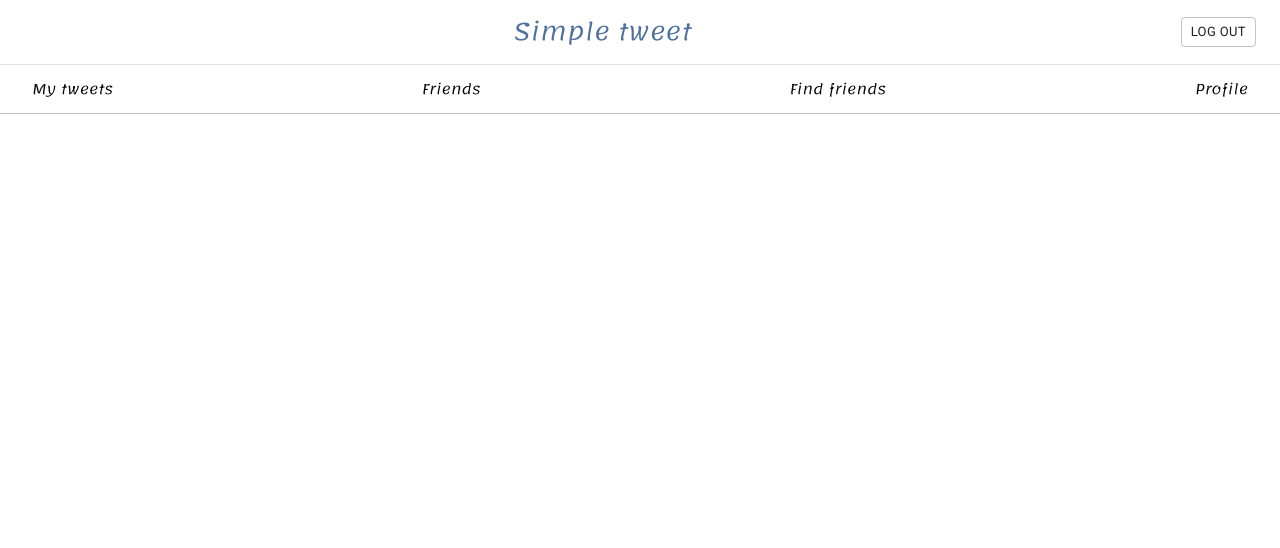
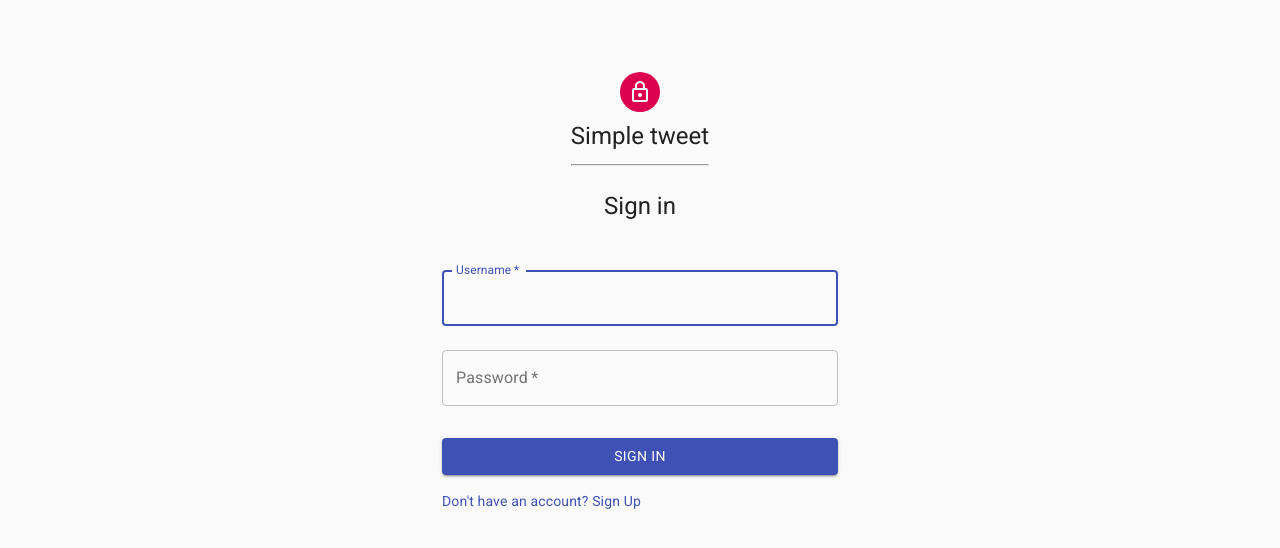
Before and after one commit to bskoric/simple-tweet-fe-fon-master, a React (Create React App) app: page /login in a window 1280 px wide. Shown: the top 548 px of the page. Built offline with nearby package versions, Linux system fonts and the light colour scheme.

Commit message:
master: Login

```diff
--- a/package.json
+++ b/package.json
@@ -5,6 +5,7 @@
   "dependencies": {
     "@material-ui/core": "^4.11.0",
     "@material-ui/icons": "^4.9.1",
+    "@material-ui/lab": "^4.0.0-alpha.56",
     "@testing-library/jest-dom": "^4.2.4",
     "@testing-library/react": "^9.3.2",
     "@testing-library/user-event": "^7.1.2",
--- a/src/App.js
+++ b/src/App.js
@@ -1,16 +1,20 @@
 import React from 'react';
 import {BrowserRouter as Router, Switch} from 'react-router-dom';
-import { Route} from 'react-router-dom'
 import './App.css';
 import Layout from "./components/layout/Layout";
 import 'fontsource-roboto';
-import "./assets/css/main.css";
+import AuthenticatedRoute from "./components/login/AuthenticatedRoute";
+import Login from "./components/login/Login";
 
 function App() {
   return (
-      <div className="container-app">
+      <div>
         <Router>
-          <Route path={"/"} component={Layout} />
+            <Switch>
+                <AuthenticatedRoute path='/login' exact={true} component={Login}/>
+                {/*<AuthenticatedRoute path="/logout" exact component={Logout} />*/}
+                <AuthenticatedRoute path='/**' exact={true} component={Layout}/>
+            </Switch>
         </Router>
       </div>
   );
--- a/src/components/Tweets/InsertTweet.js
+++ b/src/components/Tweets/InsertTweet.js
@@ -36,8 +36,6 @@ class InsertTweet extends Component {
     async handleSubmit(event) {
         event.preventDefault();
         const {tweet} = this.state;
-        console.log("Brankooo");
-        console.log(tweet);
 
         TweetService.addTweet(tweet).catch( error => {
                 /*            this.props.history.push({
--- a/src/components/Tweets/TweetService.js
+++ b/src/components/Tweets/TweetService.js
@@ -1,8 +1,5 @@
 import DataService from '../service/DataService';
-
-const ALL_TWEETS_FRIENDS = 'http://localhost:9000/tweets/friend';
-const INSERT_TWEET = 'http://localhost:9000/tweets/insert';
-
+import {ALL_TWEETS_FRIENDS, INSERT_TWEET} from "../../const/Const";
 
 class TweetService {
 
--- a/src/components/layout/Layout.js
+++ b/src/components/layout/Layout.js
@@ -2,6 +2,7 @@ import React, {Component} from "react";
 import {Route, Switch} from 'react-router-dom';
 import Homepage from "../pages/Homepage";
 import Header from "./Header";
+import "./../../assets/css/main.css";
 
 class Layout extends Component {
     render() {
@@ -13,7 +14,7 @@ class Layout extends Component {
         ];
 
         return (
-            <>
+            <div className="container-app">
                 <Header title="Simple tweet" sections={navigation} headerColor={"white"} titleColor={"#50719e"}/>
                 <div className="wrapper">
                     <section className="content-app">
@@ -24,7 +25,7 @@ class Layout extends Component {
                     <footer>
                     </footer>
                 </div>
-                </>
+            </div>
         );
     }
 }
--- /dev/null
+++ b/src/components/login/AuthenticatedRoute.js
@@ -0,0 +1,23 @@
+import React, {Component} from "react";
+import {Route, Redirect} from 'react-router-dom'
+import AuthService from "../service/AuthService";
+
+class AuthenticatedRoute extends Component {
+    render() {
+        if (this.props.path === "/login") {
+            if (AuthService.isUserLoggedIn()) {
+                return <Redirect to="/"/>
+            }
+            return <Route {...this.props} />
+        }
+
+        if (AuthService.isUserLoggedIn()) {
+            return <Route {...this.props} />
+        } else {
+            return <Redirect to="/login"/>
+        }
+
+    }
+}
+
+export default AuthenticatedRoute
--- /dev/null
+++ b/src/components/login/Login.js
@@ -0,0 +1,162 @@
+import React, {Component} from "react";
+import Container from "@material-ui/core/Container";
+import CssBaseline from "@material-ui/core/CssBaseline";
+import Avatar from "@material-ui/core/Avatar";
+import Typography from "@material-ui/core/Typography";
+import TextField from "@material-ui/core/TextField";
+import Button from "@material-ui/core/Button";
+import Grid from "@material-ui/core/Grid";
+import Link from "@material-ui/core/Link";
+import LockOutlinedIcon from '@material-ui/icons/LockOutlined';
+import Alert from '@material-ui/lab/Alert'
+import AuthService, {USER_SESSION_ATTRIBUTE_NAME, USERNAME_SESSION_ATTRIBUTE_NAME} from "../service/AuthService";
+import Redirect from "react-router-dom/es/Redirect";
+import {LOGIN_URL} from "../../const/Const";
+
+class Login extends Component {
+
+    constructor(props) {
+        super(props);
+        this.state = {
+            username: '',
+            password: '',
+            hasLoginFailed: false,
+            showSuccessMessage: false,
+            redirect: false
+        };
+        this.login = this.login.bind(this);
+        this.onChange = this.onChange.bind(this);
+    }
+
+    login(e) {
+        e.preventDefault();
+        const {username} = this.state;
+        const {password} = this.state;
+
+        AuthService.login(username, password, LOGIN_URL).then((response) => {
+            sessionStorage.setItem(USERNAME_SESSION_ATTRIBUTE_NAME, username);
+            sessionStorage.setItem(USER_SESSION_ATTRIBUTE_NAME, JSON.stringify(response.data));
+
+            AuthService.setupAxiosInterceptors(username, password);
+
+            this.setState({showSuccessMessage: true});
+            this.setState({hasLoginFailed: false});
+            setTimeout(() => {
+                this.setState({
+                    redirect: true,
+                })
+            }, 1500);
+        }).catch((response) => {
+            this.setState({redirect: false});
+            this.setState({showSuccessMessage: false});
+            this.setState({hasLoginFailed: true});
+        })
+    }
+
+    onChange(e) {
+        this.setState({[e.target.name]: e.target.value});
+    }
+
+    render() {
+
+        if (this.state.redirect) {
+            return (<Redirect to={'/'}/>);
+        }
+
+        const paper = {
+            marginTop: 64,
+            display: 'flex',
+            flexDirection: 'column',
+            alignItems: 'center',
+        };
+
+        const form = {
+            width: '100%',
+            marginTop: 8
+        };
+
+        const submit = {
+            marginTop: 24,
+            marginBottom: 16
+        };
+
+        const avatar = {
+            margin: 8,
+            backgroundColor: "rgb(220, 0, 78)"
+        };
+
+        return (
+            <Container component="main" maxWidth="xs">
+
+                {this.state.showSuccessMessage && !this.state.hasLoginFailed &&
+                <Alert severity="success">
+                    <b>Successfully logged in!</b>
+                    <br/>
+                    Redirecting to home page!
+                </Alert>
+                }
+
+                {this.state.hasLoginFailed &&
+                <div className="login-alert">Invalid Credentials!</div>
+                }
+
+                <CssBaseline/>
+                <div style={paper}>
+                    <Avatar style={avatar}>
+                        <LockOutlinedIcon/>
+                    </Avatar>
+                    <Typography component="h1" variant="h5">
+                        Simple tweet
+                        <hr/>
+                        <p style={{textAlign: "center"}}>Sign in</p>
+                    </Typography>
+                    <form style={form} noValidate method="post">
+                        <TextField
+                            variant="outlined"
+                            margin="normal"
+                            required
+                            fullWidth
+                            id="username"
+                            label="Username"
+                            name="username"
+                            autoComplete="username"
+                            autoFocus
+                            onChange={this.onChange}
+                        />
+                        <TextField
+                            variant="outlined"
+                            margin="normal"
+                            required
+                            fullWidth
+                            name="password"
+                            label="Password"
+                            type="password"
+                            id="password"
+                            autoComplete="current-password"
+                            onChange={this.onChange}
+                        />
+                        <Button
+                            type="submit"
+                            fullWidth
+                            variant="contained"
+                            color="primary"
+                            style={submit}
+                            onClick={this.login}
+                        >
+                            Sign In
+                        </Button>
+                        <Grid container>
+                            <Grid item>
+                                <Link href="#" variant="body2">
+                                    {"Don't have an account? Sign Up"}
+                                </Link>
+                            </Grid>
+                        </Grid>
+                    </form>
+                </div>
+            </Container>
+        );
+    }
+}
+
+export default Login;
--- a/src/components/pages/Homepage.js
+++ b/src/components/pages/Homepage.js
@@ -29,6 +29,7 @@ class Homepage extends Component {
                 tweets: res.data,
             }))
     }
+
     onShowAlert = () => {
         this.setState({showAlert: true}, () => {
             window.setTimeout(() => {
--- /dev/null
+++ b/src/components/service/AuthService.js
@@ -0,0 +1,66 @@
+import Axios from "axios/index";
+
+export const USERNAME_SESSION_ATTRIBUTE_NAME = 'AuthUsername';
+export const USER_SESSION_ATTRIBUTE_NAME = 'AuthUser';
+
+class AuthService {
+
+    login(username, password, url) {
+        return Axios({
+            method: 'post',
+            url: url,
+            headers: {
+                'Accept': 'application/json',
+                'Content-Type': 'application/json',
+                authorization: this.createBasicAuthToken(username, password)
+            },
+            data: {
+                username: username,
+                password: password
+            }
+        });
+    }
+
+    logout() {
+        sessionStorage.removeItem(USER_SESSION_ATTRIBUTE_NAME);
+        sessionStorage.removeItem(USERNAME_SESSION_ATTRIBUTE_NAME);
+        window.location.reload();
+    }
+
+    createBasicAuthToken(username, password) {
+        return 'Basic ' + window.btoa(username + ":" + password);
+    }
+
+    setupAxiosInterceptors(username, password) {
+        const token = this.createBasicAuthToken(username, password);
+        Axios.interceptors.request.use(
+            (config) => {
+                if (this.isUserLoggedIn()) {
+                    config.headers.authorization = token
+                }
+                return config
+            }
+        )
+    }
+
+    isUserLoggedIn() {
+        const username = sessionStorage.getItem(USERNAME_SESSION_ATTRIBUTE_NAME);
+        const user = sessionStorage.getItem(USER_SESSION_ATTRIBUTE_NAME);
+        return ((user != null && user.length !== 0 )&& (username != null && username.length !== 0));
+
+    }
+
+    getLoggedInUser() {
+        const user = sessionStorage.getItem(USER_SESSION_ATTRIBUTE_NAME);
+        if (user === null) return null;
+        return JSON.parse(user);
+    }
+
+    getLoggedInUsername() {
+        const username = sessionStorage.getItem(USERNAME_SESSION_ATTRIBUTE_NAME);
+        if (username === null) return '';
+        return username
+    }
+}
+
+export default new AuthService()
--- /dev/null
+++ b/src/const/Const.js
@@ -0,0 +1,5 @@
+export const BASE_URL = "http://localhost:9000";
+export const LOGIN_URL = BASE_URL+"/login";
+
+export const ALL_TWEETS_FRIENDS = BASE_URL + '/tweets/friend';
+export const INSERT_TWEET = BASE_URL + 'http://localhost:9000/tweets/insert';
```
Also changed, not shown: 1 other file (tests, documents, lock files or other folders). Lines whose indentation alone changed are shown as unchanged.
